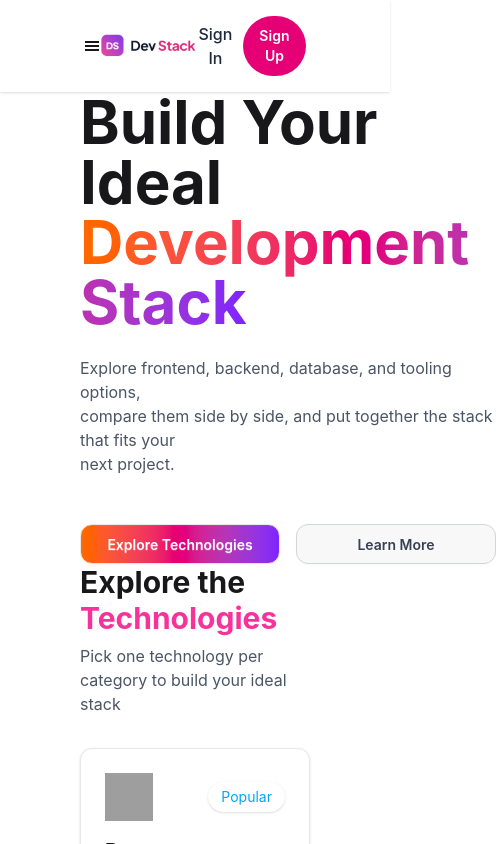
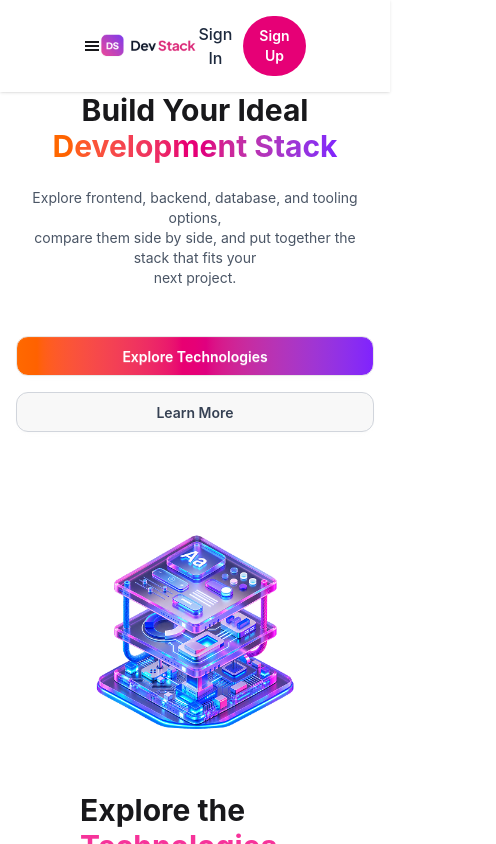
Before and after one commit to richibinte26/b14-devstack-a05, a React (Vite) app: page / in a window 390 px wide. Shown: the top 844 px of the page, 496 px wide, since content can reach past the window. Built offline with nearby package versions, Linux system fonts and the light colour scheme; grey boxes are pictures that could not be loaded.

Commit message:
responsive hero section

```diff
--- a/src/components/Hero.tsx
+++ b/src/components/Hero.tsx
@@ -1,23 +1,23 @@
 import banner from '../assets/banner-stack.png'
 const Hero = () => {
     return (
-        <section className="mx-20  ">
-            <div className=" flex gap-65 items-center  ">
+        <section className="mx-4 sm:mx-8 md:mx-12 lg:mx-20">
+            <div className=" flex  flex-col lg:flex-row gap-10 lg:gap-65 items-center  ">
                 <div className="flex flex-col gap-6">
-                    <h1 className="text-6xl font-bold">Build Your Ideal <br/>
+                    <h1 className="text-3xl sm:text-4xl md:text-5xl lg:text-6xl font-bold text-center lg:text-left">Build Your Ideal <br/>
                     <span className="bg-linear-to-r  from-orange-500 via-pink-600 to-violet-600 bg-clip-text text-transparent">Development Stack</span>
                     </h1>
-                    <p className="text-gray-600">Explore frontend, backend, database, and tooling options,<br/>
+                    <p className="text-gray-600 text-sm sm:text-base text-center lg:text-left">Explore frontend, backend, database, and tooling options,<br/>
                         compare them side by side, and put together the stack that fits your<br/>
                         next project.
                     </p>
-                    <div className="flex gap-4 mt-6">
-                        <button className="btn rounded-xl w-50 bg-linear-to-r  from-orange-500 via-pink-600 to-violet-600 text-white hover:opacity-90 ">Explore Technologies</button>
-                         <button className="btn rounded-xl w-50 border border-gray-300 text-gray-700">Learn More</button>
+                    <div className="flex flex-col sm:flex-row gap-4 mt-6 justify-center lg:justify-start">
+                        <button className="btn rounded-xl w-full sm:w-50 bg-linear-to-r  from-orange-500 via-pink-600 to-violet-600 text-white hover:opacity-90 ">Explore Technologies</button>
+                         <button className="btn rounded-xl w-full sm:w-50 border border-gray-300 text-gray-700">Learn More</button>
                     </div>
                 </div>
                 <div className="">
-                    <img src={banner} alt="Development Stack" className='' />
+                    <img src={banner} alt="Development Stack" className='w-full max-w-xs sm:max-w-sm lg:max-w-none' />
                 </div>
 
             </div>
```
